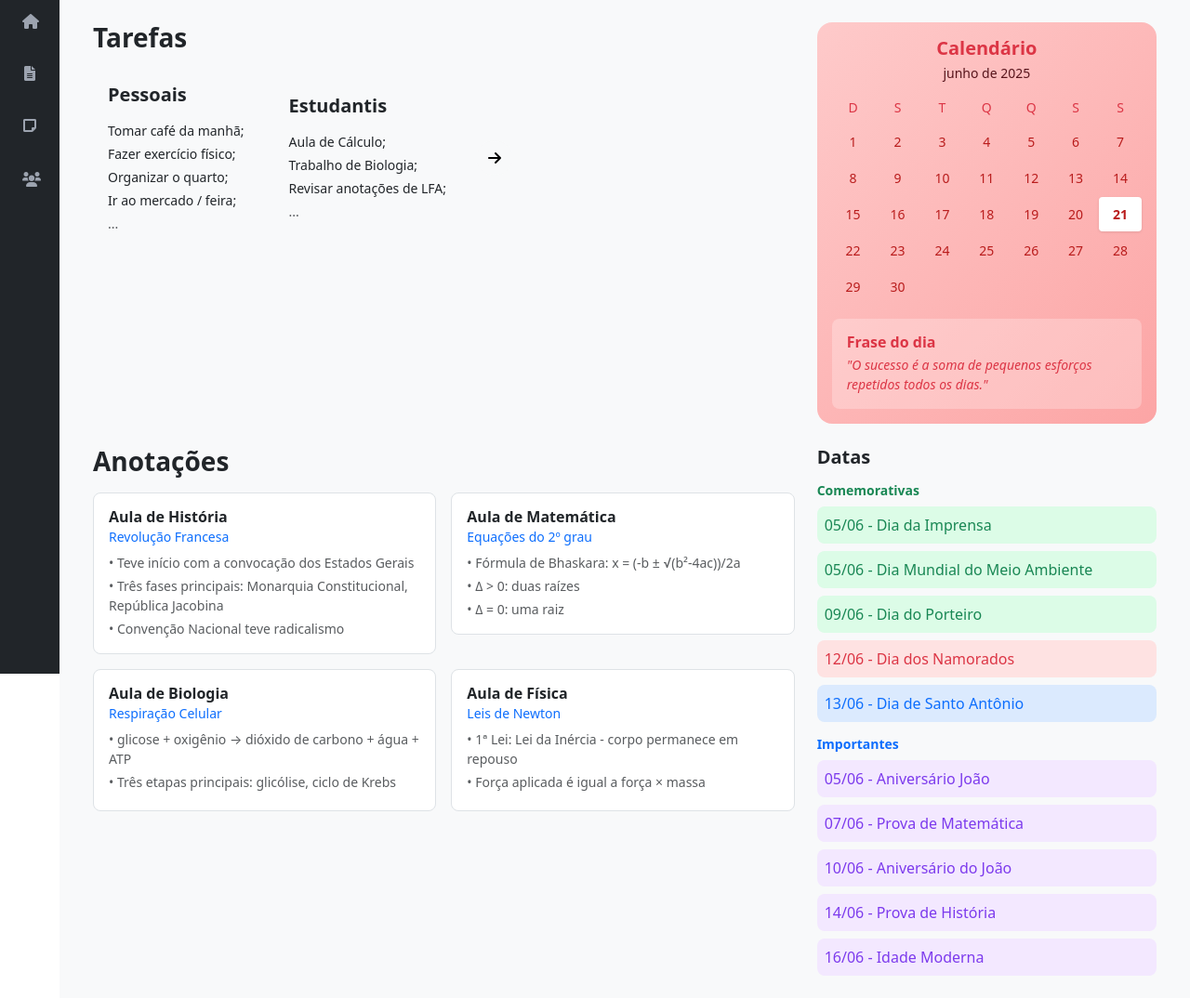
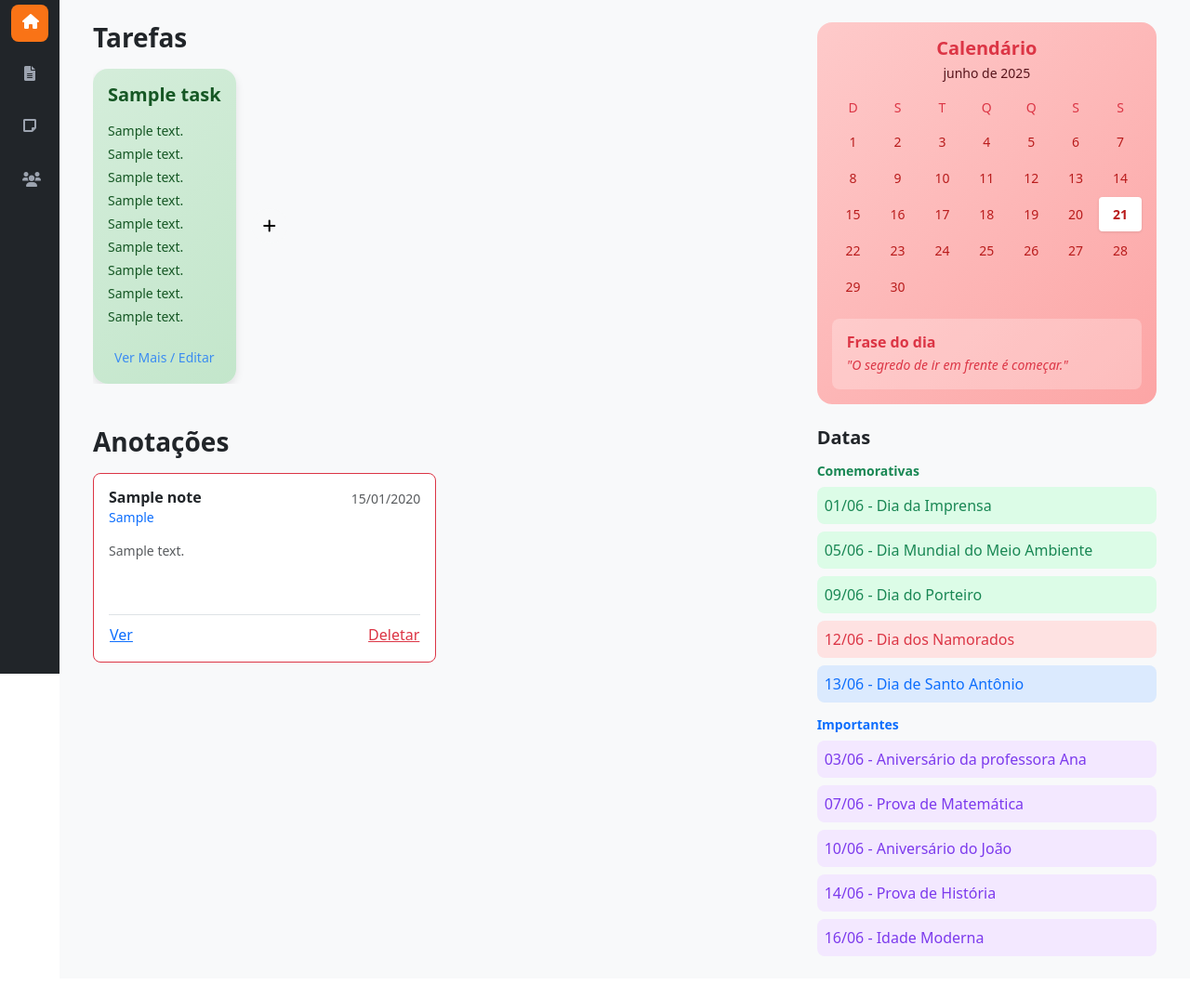
Before and after one commit to GFernandesZ/Day-Planner, a Django app: page /Agenda/ in a window 1280 px wide. Shown: the part 75-1149 px from the top of the page at 93% size. After the commit the page ends 1104 px from the top, so only its background shows below. Run offline with Django 5.2, Linux system fonts and the light colour scheme; tables that the repository leaves empty hold one stand-in row (values such as "Sample post").

Commit message:
Ajustando home

```diff
--- a/Agenda/views.py
+++ b/Agenda/views.py
@@ -1,9 +1,11 @@
+from datetime import date
 import os
 from django.http import FileResponse, Http404
 from django.shortcuts import redirect, render
 from django.urls import reverse_lazy
 from django.views import View
 from django.views.generic import ListView, CreateView, UpdateView, DeleteView, DetailView
+from Agenda.consts import DAILY_QUOTES
 from Agenda.models import Task, Note, ImportanteDate, QuoteOfTheDay
 from django.contrib.auth.mixins import LoginRequiredMixin
 from Agenda.forms import FormularioTask, FormularioNote
@@ -15,29 +17,37 @@ class HomeView(ListView):
     model = Task
     context_object_name = 'home_tasks'
     template_name = 'Agenda/home.html'
-
     def get_queryset(self):
+            # Ex: 5 tarefas não concluídas mais recentes ou as de maior ordem.
+            # Mantemos esta query para as "home_tasks"
         return Task.objects.all().order_by('priority', 'name')[:5]
 
     def get_context_data(self, **kwargs):
-        context = super().get_context_data(**kwargs)
-        processed_home_tasks = []
-        for task_obj in self.get_queryset():
-            items_for_display = []
-            for i in range(1, 10): # Loop para 9 itens
-                item_text = getattr(task_obj, f'item{i}_text', '')
-                if item_text: # Só adiciona se tiver texto
-                    items_for_display.append(item_text)
-            processed_home_tasks.append({
-                'task_obj': task_obj,
-                'items_for_display': items_for_display
-            })
-        context['processed_home_tasks'] = processed_home_tasks # NOVA VARIÁVEL DE CONTEXTO
+            context = super().get_context_data(**kwargs)
 
-        context['all_notes'] = Note.objects.all().order_by('-created_at')[:5]
-        context['all_important_dates'] = ImportanteDate.objects.all().order_by('date')[:5]
-        context['daily_quote'] = QuoteOfTheDay.objects.filter(is_active=True).order_by('?').first()
-        return context
+            # Pré-processar as tarefas para evitar 'getattribute' no template
+            processed_home_tasks = []
+            for task_obj in self.get_queryset():
+                items_for_display = []
+                for i in range(1, 10):
+                    item_text = getattr(task_obj, f'item{i}_text', '')
+                    if item_text:
+                        items_for_display.append(item_text)
+                processed_home_tasks.append({
+                    'task_obj': task_obj,
+                    'items_for_display': items_for_display
+                })
+            context['processed_home_tasks'] = processed_home_tasks
+
+            context['all_notes'] = Note.objects.all().order_by('-created_at')[:5]
+
+            today = date.today()
+            day_of_month = today.day
+
+            quote_index = (day_of_month - 1) % len(DAILY_QUOTES)
+            context['daily_quote_text'] = DAILY_QUOTES[quote_index]
+
+            return context
 
 class ListTasks(ListView, LoginRequiredMixin):
     model = Task
--- a/static/css/styles.css
+++ b/static/css/styles.css
@@ -73,19 +73,9 @@
     background: linear-gradient(135deg, #60A5FA, #2563EB);
 }
 
-/* Regras de .task-card, .bg-gradient-cyan (antigas), .bg-gradient-blue (antigas), .arrow-btn não estão mais sendo usadas com o modelo atual de Task. */
-/* Removidas:
-.task-card { min-width: 250px; box-shadow: 0 1px 3px rgba(0,0,0,0.1); transition: box-shadow 0.2s; }
-.task-card:hover { box-shadow: 0 4px 6px rgba(0,0,0,0.1); }
-.bg-gradient-cyan { background: linear-gradient(135deg, #A7F3D0, #6EE7B7); color: #065F46; }
-.bg-gradient-blue { background: linear-gradient(135deg, #BFDBFE, #93C5FD); color: #1E40AF; }
-.arrow-btn { width: 48px; height: 48px; background-color: #E5E7EB; border: none; color: #6B7280; transition: background-color 0.2s; }
-.arrow-btn:hover { background-color: #D1D5DB; }
-*/
-
 .note-card {
     transition: box-shadow 0.2s;
-    border: 1px solid #E5E7EB;
+    border: 2px solid #E5E7EB;
 }
 
 .note-card:hover {
@@ -174,9 +164,6 @@
     .sidebar-toggle {
         display: none;
     }
-
-    /* .task-card já foi removido, então esta regra também não se aplica. */
-    /* .task-card { min-width: 200px; } */
 }
 
 @media (max-width: 767.98px) {
@@ -184,9 +171,6 @@
         flex-direction: row;
         gap: 1rem;
     }
-
-    /* .task-card já foi removido, então esta regra também não se aplica. */
-    /* .task-card { min-width: 180px; } */
 }
 
 ::-webkit-scrollbar {
@@ -222,7 +206,6 @@
     margin-top: 0.5rem !important;
 }
 
-/* Novas Classes para cores das CAIXAS DE CATEGORIA (baseadas em priority do modelo Task) */
 .task-category-card {
     min-height: 120px;
     height: auto;
@@ -255,7 +238,6 @@
     border: 2px solid #dc3545;
 }
 
-/* Estilos para o CONTÊINER de cada ITEM de TAREFA individual */
 .task-item-display {
     background-color: rgba(255, 255, 255, 0.85);
     border-radius: 8px;
@@ -270,7 +252,6 @@
     box-shadow: 0 2px 8px rgba(0, 0, 0, 0.1);
 }
 
-/* Ajustes para o texto de tarefas concluídas */
 .task-item-display label.text-decoration-line-through {
     color: #6c757d;
 }
--- a/templates/Agenda/Notes/createNote.html
+++ b/templates/Agenda/Notes/createNote.html
@@ -87,8 +87,8 @@
                                 </div>
 
                                 <div class="mb-3">
-                                    <label for="{{ form.foto.id_for_label }}" class="form-label fw-medium">{{ form.foto.label }}</label>
-                                    {{ form.as_p }}
+                                    <label for="{{ form.foto.id_for_label }}" class="form-label fw-medium">Foto</label>
+                                    {{ form.foto }}
                                 </div>
 
                                 <div class="mb-4">
--- a/templates/Agenda/home.html
+++ b/templates/Agenda/home.html
@@ -8,7 +8,7 @@
         </div>
 
         <nav class="d-flex flex-column gap-3">
-                <a href="{% url 'home_agenda' %}" class="btn menu-item">
+            <a href="{% url 'home_agenda' %}" class="btn menu-item active">
                 <i class="fas fa-home"></i>
             </a>
             <a href="{% url 'list_tasks' %}" class="btn menu-item">
@@ -47,37 +47,46 @@
         <main class="flex-fill p-4 bg-light overflow-auto">
             <div class="container-fluid">
 
-                    <div class="row g-4 mb-4"> {# Added mb-4 for margin-bottom #}
+                <div class="row g-4 mb-4">
+                    {# Seção de Tarefas (dinâmica) #}
                     <div class="col-lg-8">
                         <section>
                             <h2 class="h3 fw-bold text-dark mb-3">Tarefas</h2>
                             <div class="d-flex align-items-center gap-3 overflow-auto">
-                                    <div class="task-card bg-gradient-cyan p-3 rounded-4 flex-shrink-0">
-                                        <h3 class="h5 fw-semibold mb-3">Pessoais</h3>
+                                {% if processed_home_tasks %}
+                                {% for task_data in processed_home_tasks %}
+                                {# CORREÇÃO AQUI: Use o método get_box_color_class do objeto Task #}
+                                <div class="task-category-card p-3 rounded-4 flex-shrink-0
+                                            {{ task_data.task_obj.get_box_color_class }}">
+
+                                    <h3 class="h5 fw-semibold mb-3">{{ task_data.task_obj.name }}</h3>
                                     <ul class="list-unstyled mb-0">
-                                            <li class="small mb-1">Tomar café da manhã;</li>
-                                            <li class="small mb-1">Fazer exercício físico;</li>
-                                            <li class="small mb-1">Organizar o quarto;</li>
-                                            <li class="small mb-1">Ir ao mercado / feira;</li>
-                                            <li class="small opacity-75">...</li>
+                                        {% if task_data.items_for_display %}
+                                        {% for item_text in task_data.items_for_display %}
+                                        <li class="small mb-1">{{ item_text }}</li>
+                                        {% endfor %}
+                                        {% else %}
+                                        <li class="small text-muted">Nenhum item.</li>
+                                        {% endif %}
                                     </ul>
+                                    <a href="{% url 'update_task' pk=task_data.task_obj.pk %}"
+                                        class="btn btn-link p-0 mt-3 text-decoration-none opacity-75 hover-opacity-100">
+                                        <small>Ver Mais / Editar</small>
+                                    </a>
                                 </div>
-                                    <div class="task-card bg-gradient-blue p-3 rounded-4 flex-shrink-0">
-                                        <h3 class="h5 fw-semibold mb-3">Estudantis</h3>
-                                        <ul class="list-unstyled mb-0">
-                                            <li class="small mb-1">Aula de Cálculo;</li>
-                                            <li class="small mb-1">Trabalho de Biologia;</li>
-                                            <li class="small mb-1">Revisar anotações de LFA;</li>
-                                            <li class="small opacity-75">...</li>
-                                        </ul>
-                                    </div>
-                                    <button class="btn btn-light rounded-circle flex-shrink-0 arrow-btn">
-                                        <i class="fas fa-arrow-right"></i>
-                                    </button>
+                                {% endfor %}
+                                {% else %}
+                                <p class="text-muted">Nenhuma tarefa recente encontrada.</p>
+                                {% endif %}
+                                <a href="{% url 'create_task' %}"
+                                    class="btn btn-light rounded-circle flex-shrink-0 arrow-btn">
+                                    <i class="fas fa-plus"></i>
+                                </a>
                             </div>
                         </section>
                     </div>
 
+                    {# Seção de Calendário e Frase do Dia (Frase do Dia agora dinâmica) #}
                     <div class="col-lg-4">
                         <section class="calendar-section bg-gradient-pink p-3 rounded-4">
                             <div class="text-center mb-3">
@@ -102,7 +111,7 @@
                             <div class="quote-section bg-white bg-opacity-25 p-3 rounded-3">
                                 <h3 class="h6 fw-semibold text-danger mb-1">Frase do dia</h3>
                                 <p class="small text-danger fst-italic mb-0">
-                                        "O sucesso é a soma de pequenos esforços repetidos todos os dias."
+                                    "{{ daily_quote_text }}"
                                 </p>
                             </div>
                         </section>
@@ -110,82 +119,53 @@
                 </div>
 
                 <div class="row g-4">
+                    {# Seção de Anotações (dinâmica) #}
                     <div class="col-lg-8">
                         <section>
                             <h2 class="h3 fw-bold text-dark mb-3">Anotações</h2>
                             <div class="row g-3">
+                                {% if all_notes %}
+                                {% for note in all_notes %}
                                 <div class="col-md-6">
-                                        <div class="note-card bg-white p-3 rounded-3 border">
-                                            <div class="mb-2">
-                                                <h3 class="h6 fw-semibold text-dark mb-1">Aula de História</h3>
-                                                <h4 class="small text-primary fw-medium">Revolução Francesa</h4>
+                                    <div
+                                        class="note-card bg-white p-3 rounded-3 border border-start border-start-4 {{ note.border_color }}">
+                                        <div class="d-flex justify-content-between align-items-start mb-2">
+                                            <div>
+                                                <h3 class="h6 fw-semibold text-dark mb-1">{{ note.title }}</h3>
+                                                <h4 class="small text-primary fw-medium">{{ note.topic }}</h4>
                                             </div>
-                                            <ul class="list-unstyled mb-0">
-                                                <li class="small text-muted mb-1">• Teve início com a convocação dos
-                                                    Estados Gerais</li>
-                                                <li class="small text-muted mb-1">• Três fases principais: Monarquia
-                                                    Constitucional, República Jacobina</li>
-                                                <li class="small text-muted">• Convenção Nacional teve radicalismo</li>
+                                            <span class="small text-muted">{{ note.created_at|date:"d/m/Y" }}</span>
+                                        </div>
+                                        <ul class="list-unstyled mb-3">
+                                            <li class="small text-muted mb-1 note-content-preview">
+                                                {{ note.content|truncatewords_html:20|safe }}
+                                            </li>
                                         </ul>
+                                        <div class="d-flex justify-content-between border-top pt-2">
+                                            <a href="{% url 'view_note' pk=note.pk %}"
+                                                class="btn btn-link p-0 small text-primary">Ver</a>
+                                            <a href="{% url 'delete_note' pk=note.pk %}"
+                                                class="btn btn-link p-0 small text-danger">Deletar</a>
                                         </div>
                                     </div>
-                                    <div class="col-md-6">
-                                        <div class="note-card bg-white p-3 rounded-3 border">
-                                            <div class="mb-2">
-                                                <h3 class="h6 fw-semibold text-dark mb-1">Aula de Matemática</h3>
-                                                <h4 class="small text-primary fw-medium">Equações do 2º grau</h4>
                                 </div>
-                                            <ul class="list-unstyled mb-0">
-                                                <li class="small text-muted mb-1">• Fórmula de Bhaskara: x = (-b ±
-                                                    √(b²-4ac))/2a</li>
-                                                <li class="small text-muted mb-1">• Δ > 0: duas raízes</li>
-                                                <li class="small text-muted">• Δ = 0: uma raiz</li>
-                                            </ul>
-                                        </div>
-                                    </div>
-                                    <div class="col-md-6">
-                                        <div class="note-card bg-white p-3 rounded-3 border">
-                                            <div class="mb-2">
-                                                <h3 class="h6 fw-semibold text-dark mb-1">Aula de Biologia</h3>
-                                                <h4 class="small text-primary fw-medium">Respiração Celular</h4>
-                                            </div>
-                                            <ul class="list-unstyled mb-0">
-                                                <li class="small text-muted mb-1">• glicose + oxigênio → dióxido de
-                                                    carbono + água + ATP</li>
-                                                <li class="small text-muted mb-1">• Três etapas principais: glicólise,
-                                                    ciclo
-                                                    de Krebs</li>
-                                            </ul>
-                                        </div>
-                                    </div>
-                                    <div class="col-md-6">
-                                        <div class="note-card bg-white p-3 rounded-3 border">
-                                            <div class="mb-2">
-                                                <h3 class="h6 fw-semibold text-dark mb-1">Aula de Física</h3>
-                                                <h4 class="small text-primary fw-medium">Leis de Newton</h4>
-                                            </div>
-                                            <ul class="list-unstyled mb-0">
-                                                <li class="small text-muted mb-1">• 1ª Lei: Lei da Inércia - corpo
-                                                    permanece em repouso</li>
-                                                <li class="small text-muted mb-1">• Força aplicada é igual a força ×
-                                                    massa
-                                                </li>
-                                            </ul>
-                                        </div>
-                                    </div>
+                                {% endfor %}
+                                {% else %}
+                                <p class="text-muted">Nenhuma anotação recente encontrada.</p>
+                                {% endif %}
                             </div>
                         </section>
                     </div>
 
+                    {# Seção de Datas Importantes (estática) #}
                     <div class="col-lg-4">
                         <section>
                             <h2 class="h5 fw-bold text-dark mb-3">Datas</h2>
-
                             <div class="mb-3">
                                 <h3 class="small fw-semibold text-success mb-2">Comemorativas</h3>
                                 <div class="d-flex flex-column gap-2">
                                     <div class="bg-light-green p-2 rounded-3 text-success">
-                                            <span class="fw-medium">05/06</span> - Dia da Imprensa
+                                        <span class="fw-medium">01/06</span> - Dia da Imprensa
                                     </div>
                                     <div class="bg-light-green p-2 rounded-3 text-success">
                                         <span class="fw-medium">05/06</span> - Dia Mundial do Meio Ambiente
@@ -206,7 +186,7 @@
                                 <h3 class="small fw-semibold text-primary mb-2">Importantes</h3>
                                 <div class="d-flex flex-column gap-2">
                                     <div class="bg-light-purple p-2 rounded-3 text-purple">
-                                            <span class="fw-medium">05/06</span> - Aniversário João
+                                        <span class="fw-medium">03/06</span> - Aniversário da professora Ana
                                     </div>
                                     <div class="bg-light-purple p-2 rounded-3 text-purple">
                                         <span class="fw-medium">07/06</span> - Prova de Matemática
@@ -229,6 +209,4 @@
         </main>
     </div>
 </div>
-
-</html>
 {% endblock %}
```
Also changed, not shown: Agenda/consts.py (+34 -0 lines), templates/Agenda/Tasks/editTask.html (+2 -8 lines). Lines whose indentation alone changed are shown as unchanged.
